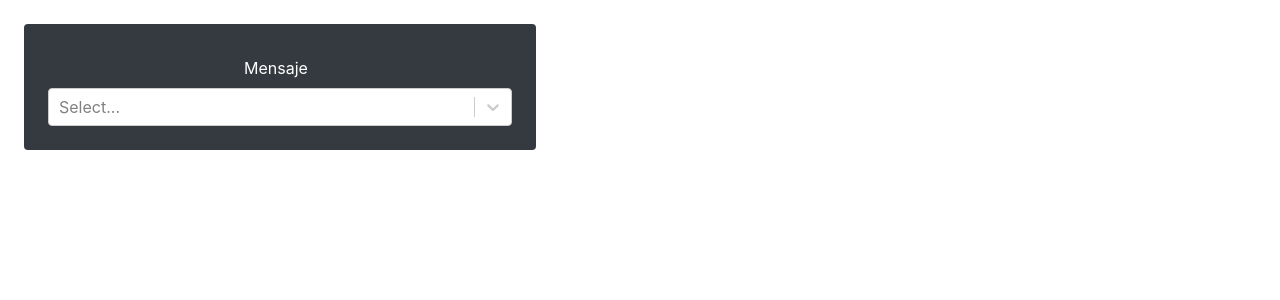
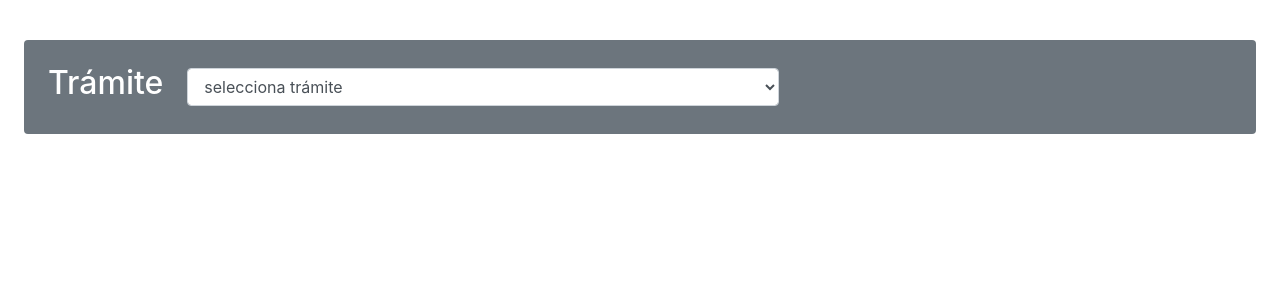
Before and after one commit to juanIgnacioEchaide/automssg, a React (Create React App) app: page /plantilla in a window 1280 px wide. Shown: the top 300 px of the page. Built offline with nearby package versions, Linux system fonts and the light colour scheme.

Commit message:
finished template

```diff
--- a/package.json
+++ b/package.json
@@ -13,6 +13,7 @@
     "d3": "^6.1.1",
     "react": "^16.13.1",
     "react-bootstrap": "^1.3.0",
+    "react-copy-to-clipboard": "^5.0.2",
     "react-dom": "^16.13.1",
     "react-router-dom": "^5.2.0",
     "react-scripts": "3.4.3",
--- a/src/App.js
+++ b/src/App.js
@@ -4,11 +4,13 @@ import {Switch,Route} from 'react-router-dom';
 import './App.css';
 import CustomizedMessage from './CustomizedMessage';
 import TemplateMessage from './TemplateMessage';
+import { Navbar } from 'react-bootstrap';
 
 function App() {
 
   return (
     <div className="App">
+      <Navbar/>
     <Switch>
       <Route path="/personalizado" component={CustomizedMessage}></Route>
       <Route path="/plantilla" component={TemplateMessage}></Route>
--- a/src/CustomizedMessage.js
+++ b/src/CustomizedMessage.js
@@ -1,6 +1,5 @@
 import React, {useState} from 'react';
 import {Form} from 'react-bootstrap';
-
 import Button from 'react-bootstrap/Button';
 import {CopyToClipboard} from 'react-copy-to-clipboard';
 
--- a/src/TemplateMessage.js
+++ b/src/TemplateMessage.js
@@ -1,31 +1,57 @@
+
 import React, {useState} from 'react';
-import Select from 'react-select';
-import makeAnimated from 'react-select/animated';
+import {CopyToClipboard} from 'react-copy-to-clipboard';
+import Button from 'react-bootstrap/Button';
+import {Form} from 'react-bootstrap';
 
-
-const optionsMessage=[
-    {value:'blabla',label:'cancelación turno'},
-    {value:'blaa',label:'extracción dolares'}
-]
 
 const TemplateMessage=(props)=>{
 
-return(
-    <>
-    <div style={{width:'40%'}} className={"m-4 p-4 bg-dark text-white rounded"}>
-        <label className={"pr-2 pt-2"}>Mensaje</label>
-        <Select
-          className="basic-single"
-          classNamePrefix="select"
-          defaultValue={''}
-          options={optionsMessage.title}
-          isSearchable
-        />
+    const options=[
+      {label:'selecciona trámite', value:''},
+      {label:'cancelación turno', value:'Si desea cancelar su turno...'},
+      {label:'extracción dolares', value:'Si desea extraer dolares...'}
+    ]
+    const [selectedOption, setSelectedOption] = useState({value:options.value});
+
+    const handleSelection=(e)=>{
+      setSelectedOption({
+        ...options.value,
+        value:e.target.value});
+      console.log(selectedOption);
+    }
+    const[copied,setCopied]=useState(false);
+    return (
+      <div>
+        <div className={"bg-secondary text-white m-4 rounded p-4 row"}>
+          <h2>Trámite</h2>
+          <Form.Control as="select"
+          value={selectedOption}
+          style={{width:'50%'}}
+          onChange={handleSelection}
+          className={"ml-4 mt-1"}
+          >
+          {options.map(o => (
+            <option className={"p-4 m-4"}value={o.value}>{o.label}</option>
+          ))}
+         </Form.Control>
         </div>
-      {/*       {options.map(o=><option value={options}>{o.title}</option>)}
+            {selectedOption.value==null?
+            <></>:
+            <div className={"bg-light rounded row justify-content-center"}>
+              <div className={"pt-2"}>
+                <p>{selectedOption.value}</p>
+              </div>
+              <CopyToClipboard text={selectedOption.value} onCopy={()=>setCopied(true)}>
+                <Button className={"btn btn-success ml-3"} type="success">
+                  Copy
+                </Button>
+              </CopyToClipboard>
+            </div> }
 
- */}
+            </div>
+    );
+  };
 
-    </>)
-}
+
 export default TemplateMessage;
```
Also changed, not shown: src/Navbar.js (added, +22 -0 lines), 1 other file (tests, documents, lock files or other folders).
